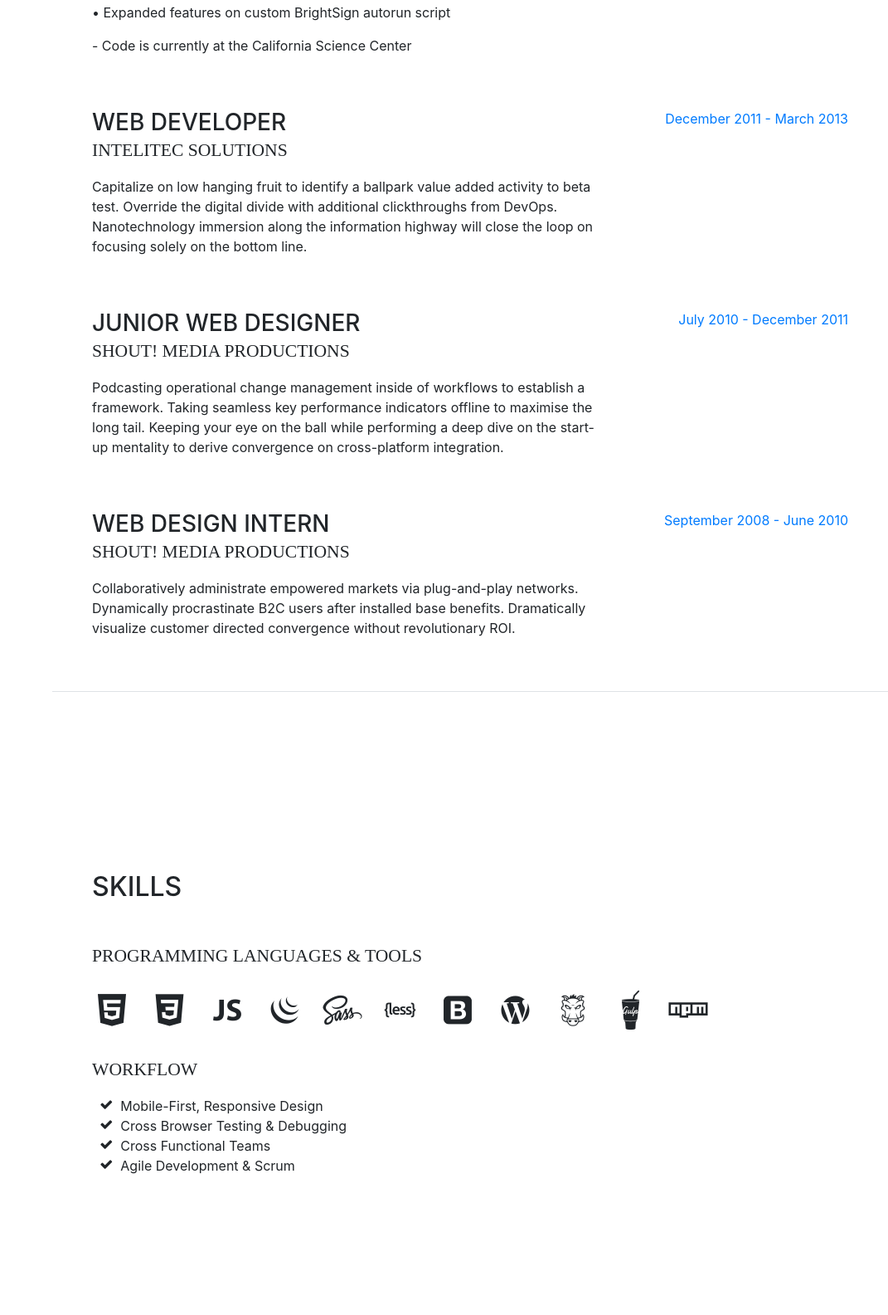
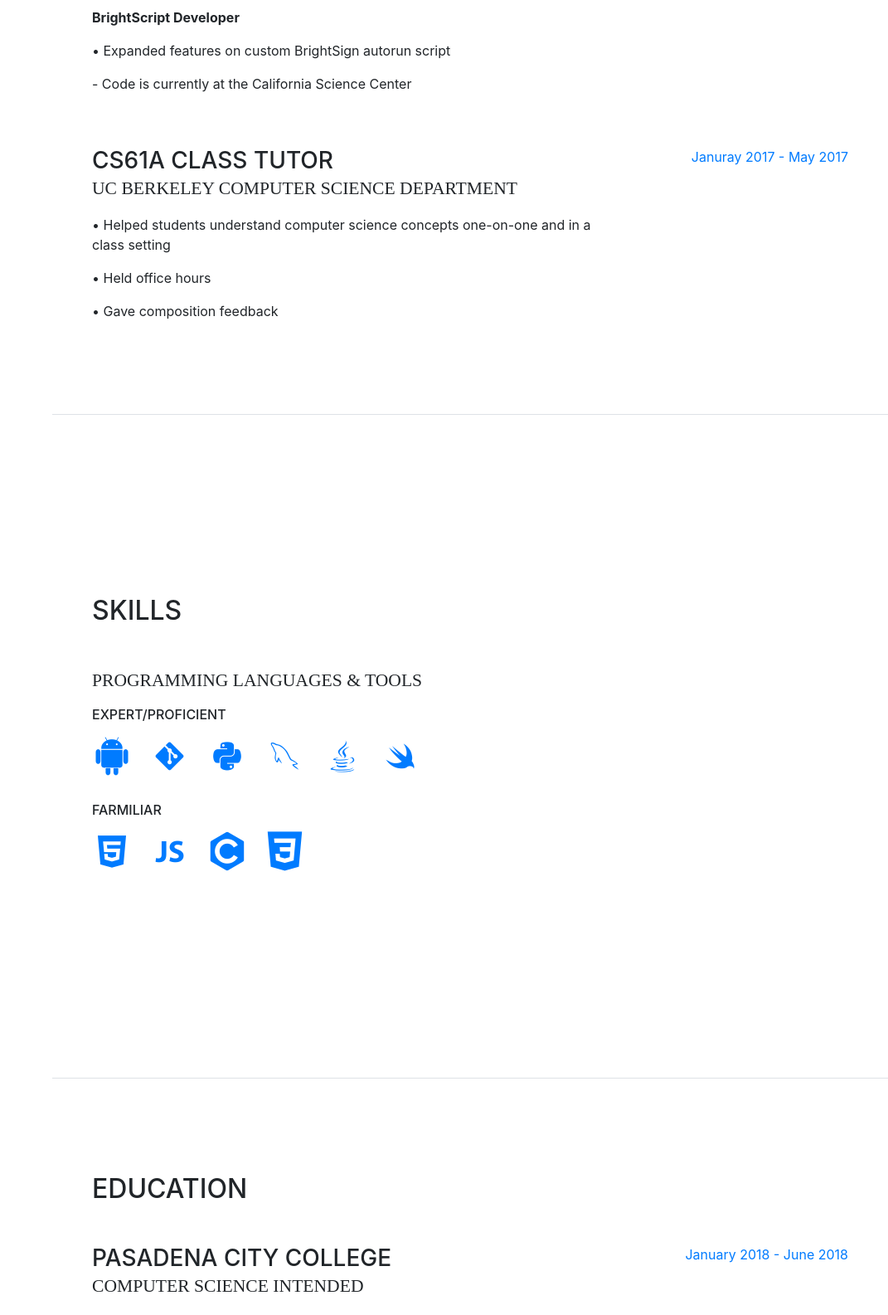
Before and after one commit to klaue/klaue.github.io, a website with bundled scripts: page index.html in a window 1280 px wide. Shown: the part 1215-2800 px from the top of the page at 83% size, without its empty margins (209-1280 px from the left). Built offline with nearby package versions, Linux system fonts and the light colour scheme; a web font is replaced by a local one.

Commit message:
finished

```diff
--- a/index.html
+++ b/index.html
@@ -18,6 +18,8 @@
     <link href="https://fonts.googleapis.com/css?family=Open+Sans:300,300i,400,400i,600,600i,700,700i,800,800i" rel="stylesheet">
     <link href="vendor/font-awesome/css/font-awesome.min.css" rel="stylesheet">
     <link href="vendor/devicons/css/devicons.min.css" rel="stylesheet">
+    <link rel="stylesheet" href="https://cdn.rawgit.com/konpa/devicon/df6431e323547add1b4cf45992913f15286456d3/devicon.min.css">
+
     <link href="vendor/simple-line-icons/css/simple-line-icons.css" rel="stylesheet">
 
     <!-- Custom styles for this template -->
@@ -46,17 +48,16 @@
             <a class="nav-link js-scroll-trigger" href="#experience">Experience</a>
           </li>
                     <li class="nav-item">
-            <a class="nav-link js-scroll-trigger" href="#education">Education</a>
-          </li>
-          <li class="nav-item">
             <a class="nav-link js-scroll-trigger" href="#skills">Skills</a>
           </li>
           <li class="nav-item">
+            <a class="nav-link js-scroll-trigger" href="#education">Education</a>
+          </li>
+
+          <li class="nav-item">
             <a class="nav-link js-scroll-trigger" href="#interests">Interests</a>
           </li>
-          <li class="nav-item">
-            <a class="nav-link js-scroll-trigger" href="#awards">Awards</a>
-          </li>
+
         </ul>
       </div>
     </nav>
@@ -108,51 +109,35 @@
 
           <div class="resume-item d-flex flex-column flex-md-row mb-5">
             <div class="resume-content mr-auto">
-              <h3 class="mb-0">Head Android Developer, Software Engineering Intern</h3>
+              <h3 class="mb-0">Software Engineering Intern</h3>
               <div class="subheading mb-3">Gilderfluke</div>
-              <p>-
-              • Created <a href="https://play.google.com/store/apps/details?id=gilderfluke.gildertrigger&hl=en"> GilderTrigger</a>on Android from scratch and added features to the iPhone version <p>
-              - Enabled user to customize show triggers and send them to device via TCP connection <p>    - Implemented persistent data storage <p>
+              <p> <b>Head Android Developer</b> <p>
+              • Created <a href="https://play.google.com/store/apps/details?id=gilderfluke.gildertrigger&hl=en"> GilderTrigger</a> on Android from scratch and added features to the iPhone version <p>
+                  - Enabled user to customize show triggers and send them to device via TCP connection <p>
+                  - Implemented persistent data storage <p>
+              <b>BrightScript Developer</b> <p>
               • Expanded features on custom BrightSign autorun script<p>
                   - Code is currently at the California Science Center</p>
             </div>
             <div class="resume-date text-md-right">
-              <span class="text-primary">March 2013 - Present</span>
+              <span class="text-primary">May 2017 - August 2017</span>
             </div>
           </div>
 
           <div class="resume-item d-flex flex-column flex-md-row mb-5">
             <div class="resume-content mr-auto">
-              <h3 class="mb-0">Web Developer</h3>
-              <div class="subheading mb-3">Intelitec Solutions</div>
-              <p>Capitalize on low hanging fruit to identify a ballpark value added activity to beta test. Override the digital divide with additional clickthroughs from DevOps. Nanotechnology immersion along the information highway will close the loop on focusing solely on the bottom line.</p>
+              <h3 class="mb-0">CS61A Class Tutor</h3>
+              <div class="subheading mb-3">UC Berkeley Computer Science Department</div>
+              <p>• Helped students understand computer science concepts one-on-one and in a class setting<p>
+       • Held office hours<p>
+        • Gave composition feedback</p>
             </div>
             <div class="resume-date text-md-right">
-              <span class="text-primary">December 2011 - March 2013</span>
+              <span class="text-primary">Januray 2017 - May 2017</span>
             </div>
           </div>
 
-          <div class="resume-item d-flex flex-column flex-md-row mb-5">
-            <div class="resume-content mr-auto">
-              <h3 class="mb-0">Junior Web Designer</h3>
-              <div class="subheading mb-3">Shout! Media Productions</div>
-              <p>Podcasting operational change management inside of workflows to establish a framework. Taking seamless key performance indicators offline to maximise the long tail. Keeping your eye on the ball while performing a deep dive on the start-up mentality to derive convergence on cross-platform integration.</p>
-            </div>
-            <div class="resume-date text-md-right">
-              <span class="text-primary">July 2010 - December 2011</span>
-            </div>
-          </div>
 
-          <div class="resume-item d-flex flex-column flex-md-row">
-            <div class="resume-content mr-auto">
-              <h3 class="mb-0">Web Design Intern</h3>
-              <div class="subheading mb-3">Shout! Media Productions</div>
-              <p>Collaboratively administrate empowered markets via plug-and-play networks. Dynamically procrastinate B2C users after installed base benefits. Dramatically visualize customer directed convergence without revolutionary ROI.</p>
-            </div>
-            <div class="resume-date text-md-right">
-              <span class="text-primary">September 2008 - June 2010</span>
-            </div>
-          </div>
 
         </div>
 
@@ -160,58 +145,63 @@
       <section class="resume-section p-3 p-lg-5 d-flex flex-column" id="skills">
         <div class="my-auto">
           <h2 class="mb-5">Skills</h2>
-
           <div class="subheading mb-3">Programming Languages &amp; Tools</div>
+          <h6> Expert/Proficient</h6>
           <ul class="list-inline list-icons">
           <li class="list-inline-item">
-              <i class="devicons devicons-html5"></i>
+            <a href="https://developer.android.com/studio/index.html">
+            <i class="devicons devicons-android"></i>
+            </a>
           </li>
                     <li class="list-inline-item">
-              <i class="devicons devicons-css3"></i>
+            <a href="www.github.com">
+            <i class="devicons devicons-git"></i>
+            </a>
           </li>
                     <li class="list-inline-item">
-              <i class="devicons devicons-javascript"></i>
+            <a href="https://www.python.org/">
+            <i class="devicons devicons-python"></i>
+            </a>
           </li>
                     <li class="list-inline-item">
-              <i class="devicons devicons-jquery"></i>
+            <a href="https://www.mysql.com/">
+            <i class="devicons devicons-mysql"></i>
+            </a>
           </li>
                     <li class="list-inline-item">
-              <i class="devicons devicons-sass"></i>
+            <a href="https://java.com/en/download/">
+            <i class="devicons devicons-java"></i>
+            </a>
           </li>
           <li class="list-inline-item">
-              <i class="devicons devicons-less"></i>
+            <a href="https://developer.apple.com/swift/">
+            <i class="devicons devicons-swift"></i>
+            </a>
+          </li>
+          </ul>
+          <h6> Farmiliar</h6>
+
+<ul class="list-inline list-icons">
+          <li class="list-inline-item">
+            <a href="https://html.com/">
+            <i class="devicons devicons-html5"></i>
+            </a>
           </li>
                     <li class="list-inline-item">
-              <i class="devicons devicons-bootstrap"></i>
+            <a href="https://www.javascript.com/">
+            <i class="devicons devicons-javascript"></i>
+            </a>
           </li>
                     <li class="list-inline-item">
-              <i class="devicons devicons-wordpress"></i>
+            <a href="https://en.wikipedia.org/wiki/C_(programming_language)">
+            <i class="devicon-c-plain"></i>
+            </a>
           </li>
                     <li class="list-inline-item">
-              <i class="devicons devicons-grunt"></i>
+            <a href="https://developer.mozilla.org/en-US/docs/Web/CSS">
+            <i class="devicon-css3-plain"></i>
+            </a>
           </li>
-            <li class="list-inline-item">
-              <i class="devicons devicons-gulp"></i>
-            </li>
-            <li class="list-inline-item">
-              <i class="devicons devicons-npm"></i>
-            </li>
-          </ul>
-
-          <div class="subheading mb-3">Workflow</div>
-          <ul class="fa-ul mb-0">
-            <li>
-              <i class="fa-li fa fa-check"></i>
-              Mobile-First, Responsive Design</li>
-            <li>
-              <i class="fa-li fa fa-check"></i>
-              Cross Browser Testing &amp; Debugging</li>
-            <li>
-              <i class="fa-li fa fa-check"></i>
-              Cross Functional Teams</li>
-            <li>
-              <i class="fa-li fa fa-check"></i>
-              Agile Development &amp; Scrum</li>
           </ul>
         </div>
       </section>
@@ -223,9 +213,8 @@
           <div class="resume-item d-flex flex-column flex-md-row mb-5">
             <div class="resume-content mr-auto">
               <h3 class="mb-0">Pasadena City College</h3>
-<!--               <div class="subheading mb-3">Current Student</div>
- --><!--               <div>Computer Science - Web Development Track</div>
- -->              <p>GPA: 4.0</p>
+          <div class="subheading mb-3">Computer Science Intended</div>
+            <p>GPA: 4.0</p>
             </div>
             <div class="resume-date text-md-right">
               <span class="text-primary">January 2018 - June 2018</span>
@@ -237,11 +226,12 @@
             <div class="resume-content mr-auto">
               <h3 class="mb-0">University of California, Berkeley</h3>
               <div class="subheading mb-3">Computer Science Intended</div>
-<!--               <div>Computer Science - Web Development Track</div>
- -->              <p>GPA: 3.781</p>
+         <p>GPA: 3.781</p>
+                                     <div>returning August 2018</div>
+
             </div>
             <div class="resume-date text-md-right">
-              <span class="text-primary">August 2016 - May 2017, returning August 2018</span>
+              <span class="text-primary">August 2016 - May 2017</span>
             </div>
           </div>
 
@@ -264,12 +254,11 @@
       <section class="resume-section p-3 p-lg-5 d-flex flex-column" id="interests">
         <div class="my-auto">
           <h2 class="mb-5">Interests</h2>
-          <p>Apart from being a web developer, I enjoy most of my time being outdoors. In the winter, I am an avid skiier and novice ice climber. During the warmer months here in Colorado, I enjoy mountain biking, free climbing, and kayaking.</p>
-          <p class="mb-0">When forced indoors, I follow a number of sci-fi and fantasy genre movies and television shows, I am an aspiring chef, and I spend a large amount of my free time exploring the latest technolgy advancements in the front-end web development world.</p>
+          <p>I have far too many hobbies.  I'm currenly playing Alice in PCC's production of <i>You Can't Take It With You</i>.  I go hiking every morning, love to sing, and am on the Speech and Debate Team.  I also go <a href="http://www.bluesliberationfront.com/"> blues </a> and <a href ="http://angelcityfusion.com/"> fusion </a> dancing at every opportunity!
         </div>
       </section>
 
-      <section class="resume-section p-3 p-lg-5 d-flex flex-column" id="awards">
+   <!--    <section class="resume-section p-3 p-lg-5 d-flex flex-column" id="awards">
         <div class="my-auto">
           <h2 class="mb-5">Awards &amp; Certifications</h2>
           <ul class="fa-ul mb-0">
@@ -302,7 +291,7 @@
               Place - James Buchanan High School - Hackathon 2005</li>
           </ul>
         </div>
-      </section>
+      </section> -->
 
     </div>
 
```
Lines whose indentation alone changed are shown as unchanged.
